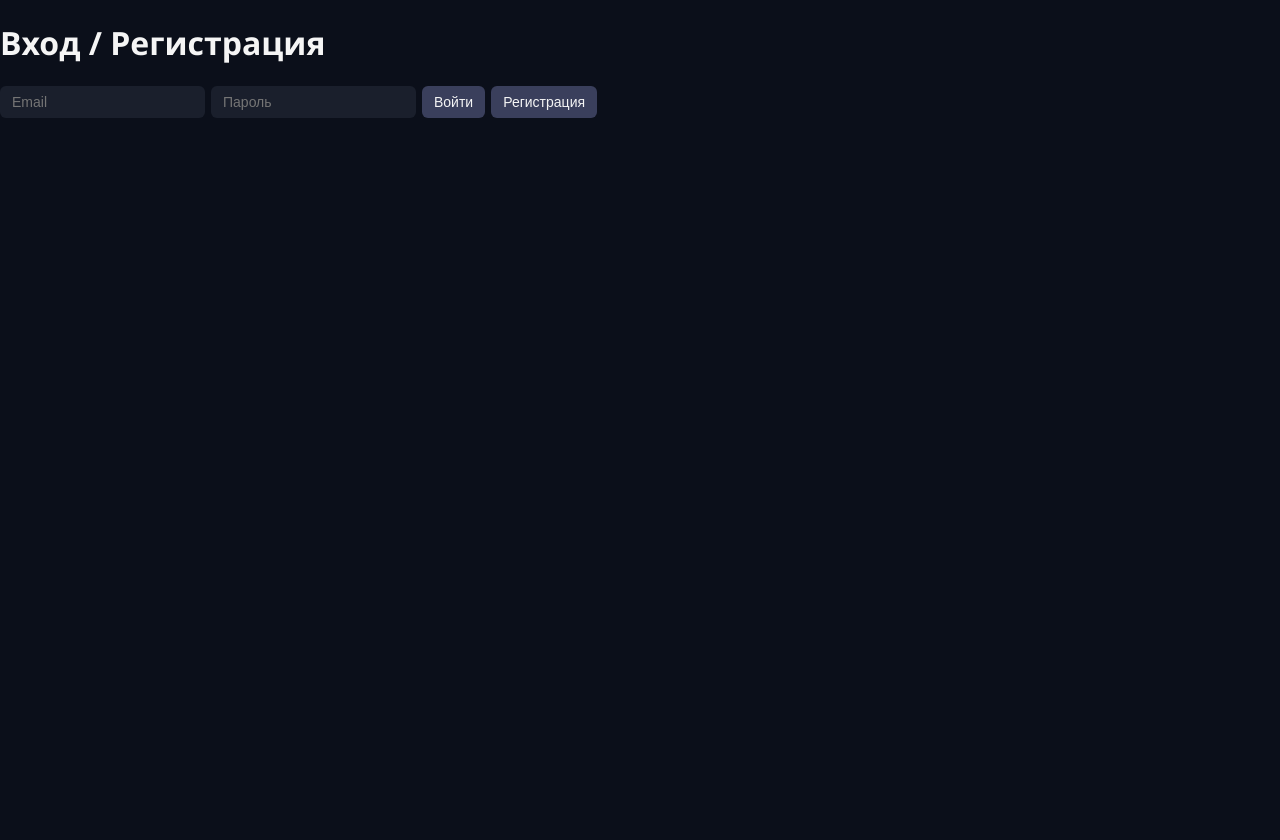
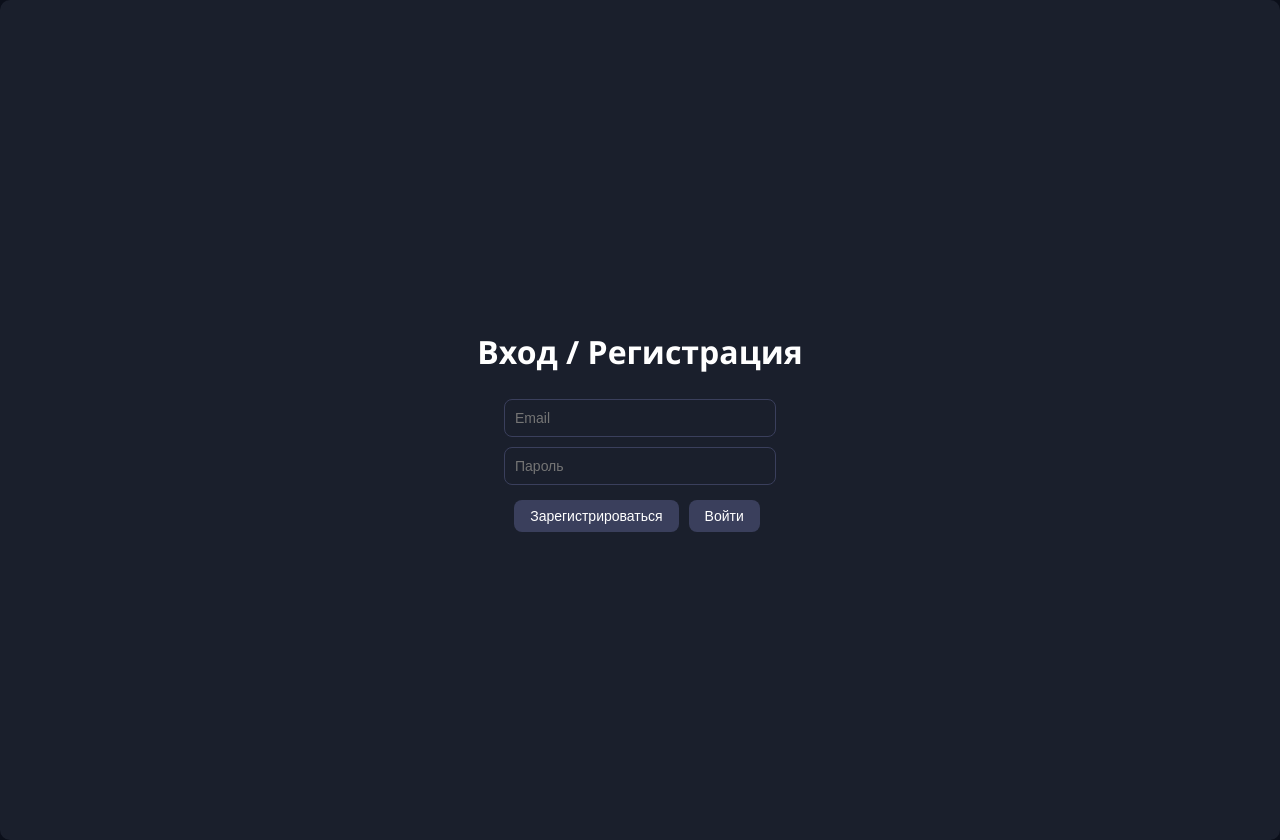
Before and after one commit to Wook1ch/messenger, a React (Create React App) app: page / in a window 1280 px wide. Before the commit the page ends 800 px from the top, so only its background shows below. Built offline with nearby package versions, Linux system fonts and the light colour scheme.

Commit message:
еще допчик

```diff
--- a/src/pages/LoginPage.jsx
+++ b/src/pages/LoginPage.jsx
@@ -1,47 +1,118 @@
+// src/pages/LoginPage.jsx
 import { useState } from "react";
 import { supabase } from "../api/supabase";
 
-export default function LoginPage({ onLogin }) {
+export default function LoginPage() {
   const [email, setEmail] = useState("");
   const [password, setPassword] = useState("");
   const [message, setMessage] = useState("");
 
-  // Функция регистрации
+  // Регистрация
   const handleSignup = async () => {
-    const { data, error } = await supabase.auth.signUp({ email, password });
-    if (error) setMessage(error.message);
-    else setMessage("Регистрация успешна! Проверь почту");
+    const { error } = await supabase.auth.signUp({
+      email,
+      password,
+    });
+
+    if (error) {
+      setMessage(error.message);
+    } else {
+      setMessage("Регистрация успешна! Проверь почту.");
+    }
   };
 
-  // Функция входа
+  // Вход
   const handleLogin = async () => {
-    const { error } = await supabase.auth.signInWithPassword({ email, password });
-    if (error) setMessage(error.message);
-    else onLogin(data.user);
+    const { error } = await supabase.auth.signInWithPassword({
+      email,
+      password,
+    });
+
+    if (error) {
+      setMessage(error.message);
+    } else {
+      setMessage("Вы вошли в систему!");
+    }
   };
 
   return (
-    <div className="login-container">
+    <div
+      style={{
+        display: "flex",
+        flexDirection: "column",
+        alignItems: "center",
+        justifyContent: "center",
+        height: "100vh",
+        backgroundColor: "#1a1f2c",
+        color: "#fff",
+        padding: 20,
+        borderRadius: 10,
+      }}
+    >
       <h1>Вход / Регистрация</h1>
 
       <input
         type="email"
         placeholder="Email"
         value={email}
-        onChange={e => setEmail(e.target.value)}
+        onChange={(e) => setEmail(e.target.value)}
+        style={{
+          margin: 5,
+          padding: 10,
+          borderRadius: 8,
+          border: "1px solid #3a3f5c",
+          width: 250,
+        }}
       />
 
       <input
         type="password"
         placeholder="Пароль"
         value={password}
-        onChange={e => setPassword(e.target.value)}
+        onChange={(e) => setPassword(e.target.value)}
+        style={{
+          margin: 5,
+          padding: 10,
+          borderRadius: 8,
+          border: "1px solid #3a3f5c",
+          width: 250,
+        }}
       />
 
-      <button onClick={handleLogin}>Войти</button>
-      <button onClick={handleSignup}>Регистрация</button>
+      <div style={{ marginTop: 10 }}>
+        <button
+          onClick={handleSignup}
+          style={{
+            marginRight: 10,
+            padding: "8px 16px",
+            borderRadius: 8,
+            border: "none",
+            backgroundColor: "#3a3f5c",
+            color: "#fff",
+            cursor: "pointer",
+          }}
+        >
+          Зарегистрироваться
+        </button>
 
-      <p style={{ color: "#ff8080", marginTop: 10 }}>{message}</p>
+        <button
+          onClick={handleLogin}
+          style={{
+            padding: "8px 16px",
+            borderRadius: 8,
+            border: "none",
+            backgroundColor: "#3a3f5c",
+            color: "#fff",
+            cursor: "pointer",
+          }}
+        >
+          Войти
+        </button>
+      </div>
+
+      {message && (
+        <div style={{ marginTop: 15, color: "#a0e0a0" }}>{message}</div>
+      )}
     </div>
   );
 }
```
